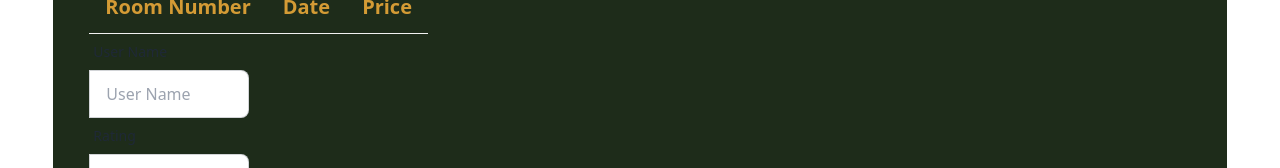
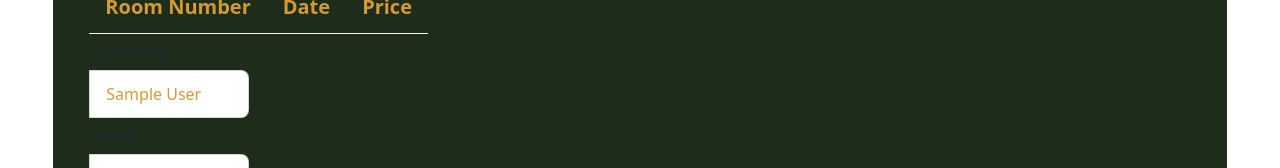
Before and after one commit to diptomahin/suite-voyage-client, a React (Vite) app: page /review/1 in a window 1280 px wide. Shown: the part 296-464 px from the top of the page. Built offline with nearby package versions, Linux system fonts and the light colour scheme; no server answers; sample sign-in values are in the browser's storage.

Commit message:
added post method for posting revies

```diff
--- a/src/Pages/Review/Review.jsx
+++ b/src/Pages/Review/Review.jsx
@@ -1,15 +1,29 @@
+import { useContext } from "react";
+import { AuthContext } from "../../Providers/AuthProvider";
 
 const Review = () => {
+    const {user} = useContext(AuthContext)
+
     const handleReview=(event)=> {
         event.preventDefault();
         const form = event.target;
-        console.log(form)
         const UserName = form.UserName.value;
         const Rating = form.rating.value;
         const Comment = form.comment.value;
         const Email = form.email.value;
         const review = {UserName,Rating,Comment,Email};
-        console.log(review)
+
+        fetch(`http://localhost:5000/review`, {
+           method: "POST",
+           headers: {
+            'content-type' : 'application/json'
+           },
+           body: JSON.stringify(review)
+        })
+        .then(res=>res.json())
+        .then(data=>{
+            console.log(data)
+        })
     }
     return (
         <div className="w-11/12 mx-auto bg-[#1E2C1A] text-[#D49B35] rounded-lg">
@@ -43,7 +57,7 @@ const Review = () => {
                                     <span className="label-text">User Name</span>
                                 </label>
                                 <label className="input-group">
-                                    <input type="text" name="UserName" placeholder="User Name" className="input input-bordered w-full" />
+                                    <input type="text" name="UserName" defaultValue={user?.displayName} placeholder="User Name" className="input input-bordered w-full" />
                                 </label>
                             </div>
                             <div className="form-control md:w-1/2">
```
